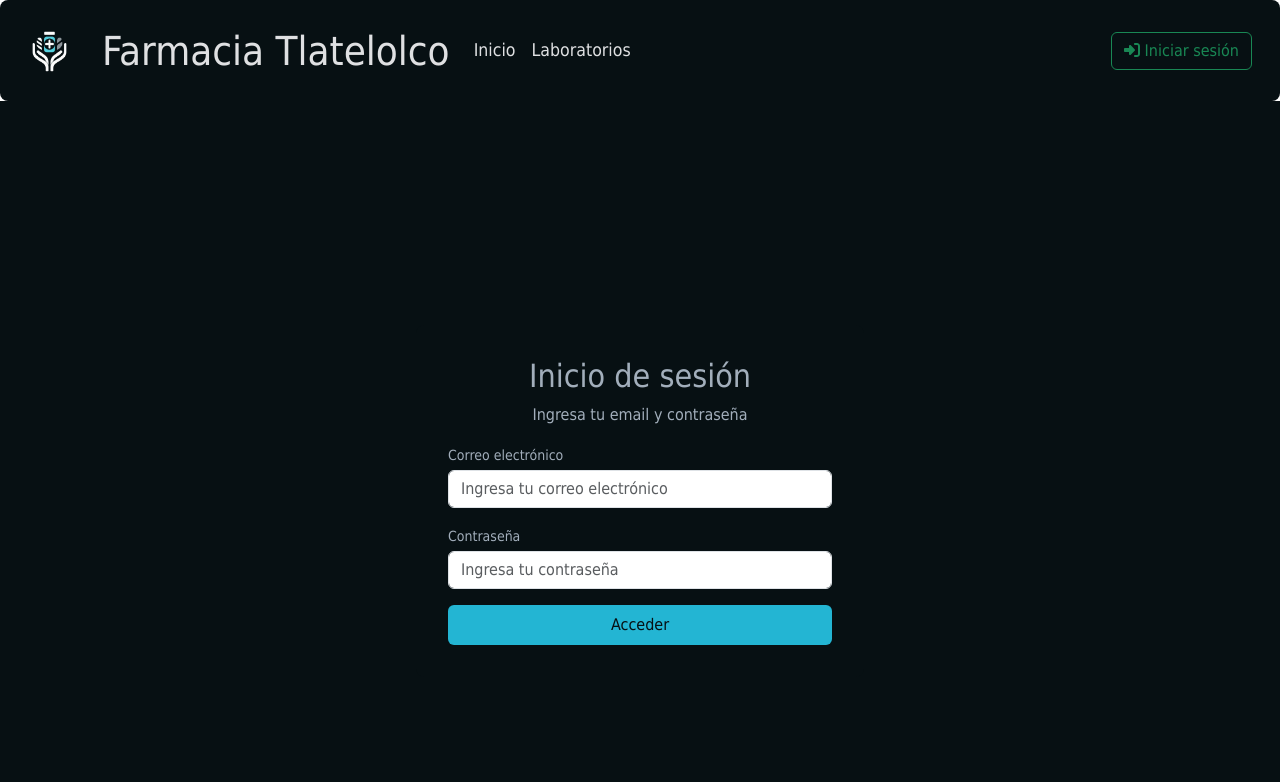
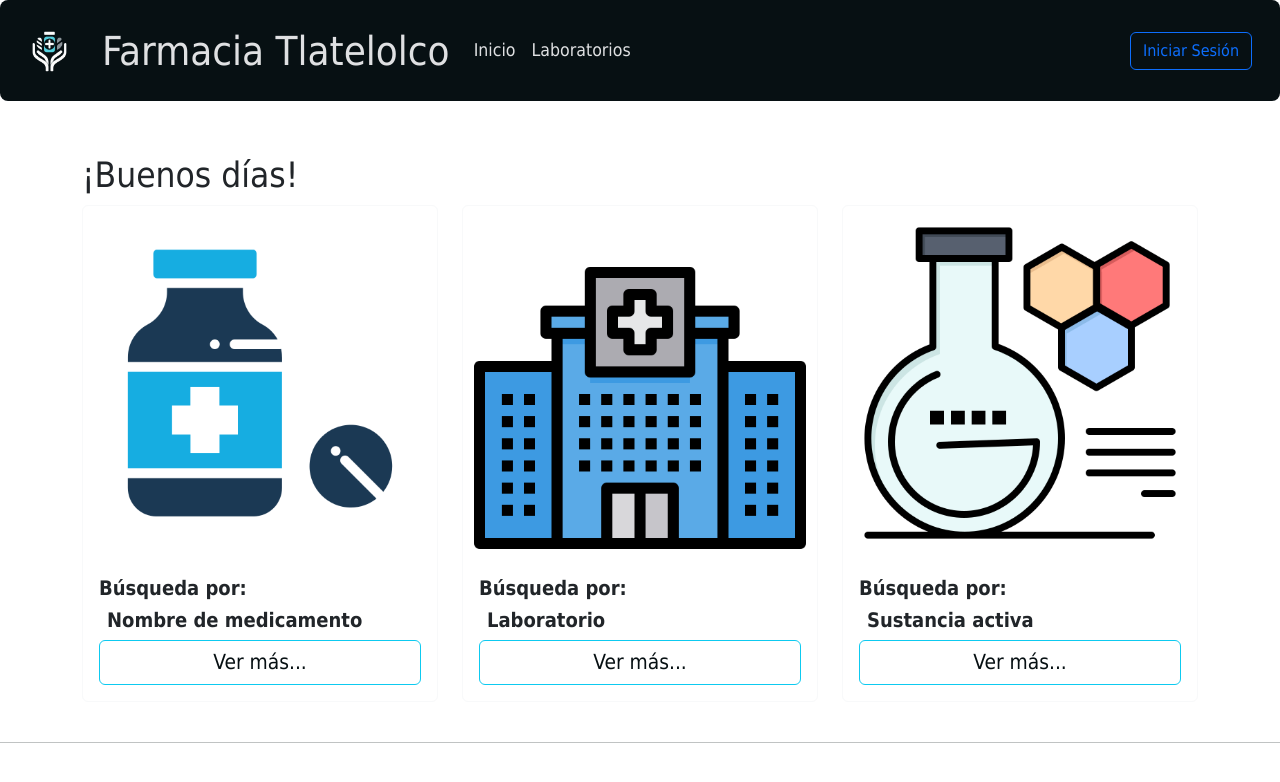
Before and after one commit to Daniel-tech-cloud/Proyecto-para-Farmacia, a React (Vite) app: page /home in a window 1280 px wide. Before the commit this address led to /login. Shown: the top 782 px of the page. Built offline with nearby package versions, Linux system fonts and the light colour scheme.

Commit message:
Ya navega entre rutas y funciona navbar. Queda pendiente registro, indicaciones y alta

```diff
--- a/src/components/NavBar.jsx
+++ b/src/components/NavBar.jsx
@@ -1,19 +1,36 @@
-// NavBar.js
-import React, { useState } from 'react';
-import { Link } from 'react-router-dom';
+import React, { useEffect, useState } from 'react';
+import { Link, useNavigate, useLocation } from 'react-router-dom'; // Importa useLocation
 import { FontAwesomeIcon } from '@fortawesome/react-fontawesome';
-import { faSignOutAlt, faSignInAlt  } from '@fortawesome/free-solid-svg-icons';
-import { useUser } from '../components/context/UserContext'; // Asegúrate de que la ruta es correcta
+import { faSignOutAlt } from '@fortawesome/free-solid-svg-icons';
+import { useUser } from '../components/context/UserContext';
 import '../style.css';
 
 export const NavBar = () => {
     const [showMenu, setShowMenu] = useState(false);
     const { user, setUser } = useUser();
+    const navigate = useNavigate(); // Usa useNavigate para redirigir
+    const location = useLocation(); // Obtiene la ubicación actual
+
+    useEffect(() => {
+        const savedUser = localStorage.getItem('user');
+        if (savedUser) {
+            try {
+                const parsedUser = JSON.parse(savedUser);
+                setUser(parsedUser); // Establece el usuario en el contexto
+            } catch (error) {
+                console.error('Error al analizar el usuario desde localStorage:', error);
+            }
+        }
+    }, [setUser]);
 
     const handleLogout = () => {
-        setUser(null);
-        window.location.href = "/login"; // Redirige a la página de login
+        localStorage.removeItem('user'); // Elimina el usuario de localStorage
+        setUser(null); // Limpia el estado del usuario
+        navigate("/login"); // Redirige a la página de login
     };
+
+    // Verifica si la ubicación actual es /login
+    const isLoginPage = location.pathname === '/login';
 
     return (
         <nav className="navbar navbar-expand-lg background-navbar rounded-3">
@@ -41,15 +58,17 @@ export const NavBar = () => {
                 <div className="navbar-brand d-flex align-items-center">
                     {user ? (
                         <>
-                            <span className="me-3">{user}</span>
+                            <span className="me-3">{user} </span>
                             <button className="btn btn-outline-danger" onClick={handleLogout}>
                                 <FontAwesomeIcon icon={faSignOutAlt} /> Salir
                             </button>
                         </>
                     ) : (
-                        <Link to="/login" className="btn btn-outline-success">
-                            <FontAwesomeIcon icon={faSignInAlt} /> Iniciar sesión
-                        </Link>
+                        !isLoginPage && (
+                            <Link to="/login" className="btn btn-outline-primary">
+                                Iniciar Sesión
+                            </Link>
+                        )
                     )}
                 </div>
             </div>
--- a/src/components/routes/user/Login.jsx
+++ b/src/components/routes/user/Login.jsx
@@ -1,19 +1,12 @@
-import { useState, useEffect } from 'react';
+import { useState } from 'react';
 import { useUser } from '../../context/UserContext';
 import { useNavigate } from 'react-router-dom';
 
 export const Login = () => {
     const [email, setEmail] = useState('');
     const [password, setPassword] = useState('');
-    const { user, setUser } = useUser();
+    const { setUser } = useUser();
     const navigate = useNavigate();
-
-    useEffect(() => {
-        // Redirige a la página de inicio si el usuario ya está autenticado
-        if (user) {
-            navigate("/home");
-        }
-    }, [user, navigate]);
 
     const handleLogin = async (e) => {
         e.preventDefault();
@@ -32,8 +25,9 @@ export const Login = () => {
             if (response.ok) {
                 const data = await response.json();
                 const fullName = `${data.nombre} ${data.apPaterno}`;
-                setUser(fullName);
-                navigate("/home");
+                setUser(fullName); // Establece el usuario en el contexto
+                localStorage.setItem('user', JSON.stringify(fullName)); // Guarda el usuario en localStorage
+                navigate("/home"); // Redirige a la página principal
             } else {
                 console.error('Error al iniciar sesión:', response.statusText);
             }
--- a/src/router/AppRouter.jsx
+++ b/src/router/AppRouter.jsx
@@ -1,33 +1,35 @@
-import { Routes, Route, Navigate } from 'react-router-dom';
-import { Home, NavBar, Laboratorios } from '../components';
-import { RegistroUsuario, Login } from '../components/routes/user';
-import { Busqueda, Informacion, Indicaciones } from '../components/routes/busqueda';
-import { AltaMedicamento } from '../components/routes/new';
-import { UserProvider, useUser } from '../components/context/UserContext';
-import PrivateRoute from '../components/routes/user/PrivateRoute'; // Importa el componente PrivateRoute
+import { Routes, Route, Navigate } from "react-router-dom";
+import { Home, NavBar, Laboratorios } from "../components";
+import { RegistroUsuario, Login } from "../components/routes/user";
+import { Busqueda, Informacion, Indicaciones } from "../components/routes/busqueda";
+import { AltaMedicamento } from "../components/routes/new";
+import { UserProvider } from "../components/context/UserContext";
+import PrivateRoute from "../components/routes/user/PrivateRoute"; // Importa el HOC PrivateRoute
 
 export const AppRouter = () => {
     return (
         <UserProvider>
             <NavBar />
             <Routes>
+                {/* Rutas públicas */}
                 <Route path="login" element={<Login />} />
+                <Route path="registro" element={<RegistroUsuario />} />
+                <Route path="home" element={<Home />} />
+                <Route path="laboratorios" element={<Laboratorios />} />
+
+                {/* Rutas de búsqueda públicas */}
+                <Route path="busqueda/medicina" element={<Busqueda tipo="Medicamentos" />} />
+                <Route path="busqueda/laboratorio" element={<Busqueda tipo="Laboratorios" />} />
+                <Route path="busqueda/sustancia" element={<Busqueda tipo="Sustancias" />} />
+                <Route path="busqueda/medicina/:id" element={<Indicaciones />} />
+                <Route path="busqueda/laboratorio/:id" element={<Informacion tipo="Laboratorios" />} />
+                <Route path="busqueda/sustancia/:id" element={<Informacion tipo="Sustancia" />} />
 
                 {/* Usa PrivateRoute para rutas protegidas */}
-                <Route path="home" element={<PrivateRoute element={Home} />} />
-                <Route path="laboratorios" element={<PrivateRoute element={Laboratorios} />} />
                 <Route path="alta" element={<PrivateRoute element={AltaMedicamento} />} />
 
-                <Route path="registro" element={<RegistroUsuario />} />
-
-                <Route path="busqueda/medicina" element={<PrivateRoute element={<Busqueda tipo="Medicamentos" />} />} />
-                <Route path="busqueda/laboratorio" element={<PrivateRoute element={<Busqueda tipo="Laboratorios" />} />} />
-                <Route path="busqueda/sustancia" element={<PrivateRoute element={<Busqueda tipo="Sustancias" />} />} />
-                <Route path="busqueda/medicina/:id" element={<PrivateRoute element={<Indicaciones />} />} />
-                <Route path="busqueda/laboratorio/:id" element={<PrivateRoute element={<Informacion tipo="Laboratorios" />} />} />
-                <Route path="busqueda/sustancia/:id" element={<PrivateRoute element={<Informacion tipo="Sustancia" />} />} />
-
-                <Route path="*" element={<Navigate to="/home" />} /> {/* Redirige a home si la ruta no coincide */}
+                {/* Redirige a home si la ruta no coincide */}
+                <Route path="*" element={<Navigate to="/home" />} />
             </Routes>
         </UserProvider>
     );
--- a/src/style.css
+++ b/src/style.css
@@ -60,7 +60,11 @@ body {
   width: 400px;
 }
 
-.card-font {
+.card-font  {
+  font-family: var(--fuentePrincipal);
+}
+.card-title{
+  font-weight: bold;
   font-family: var(--fuentePrincipal);
 }
 
```
